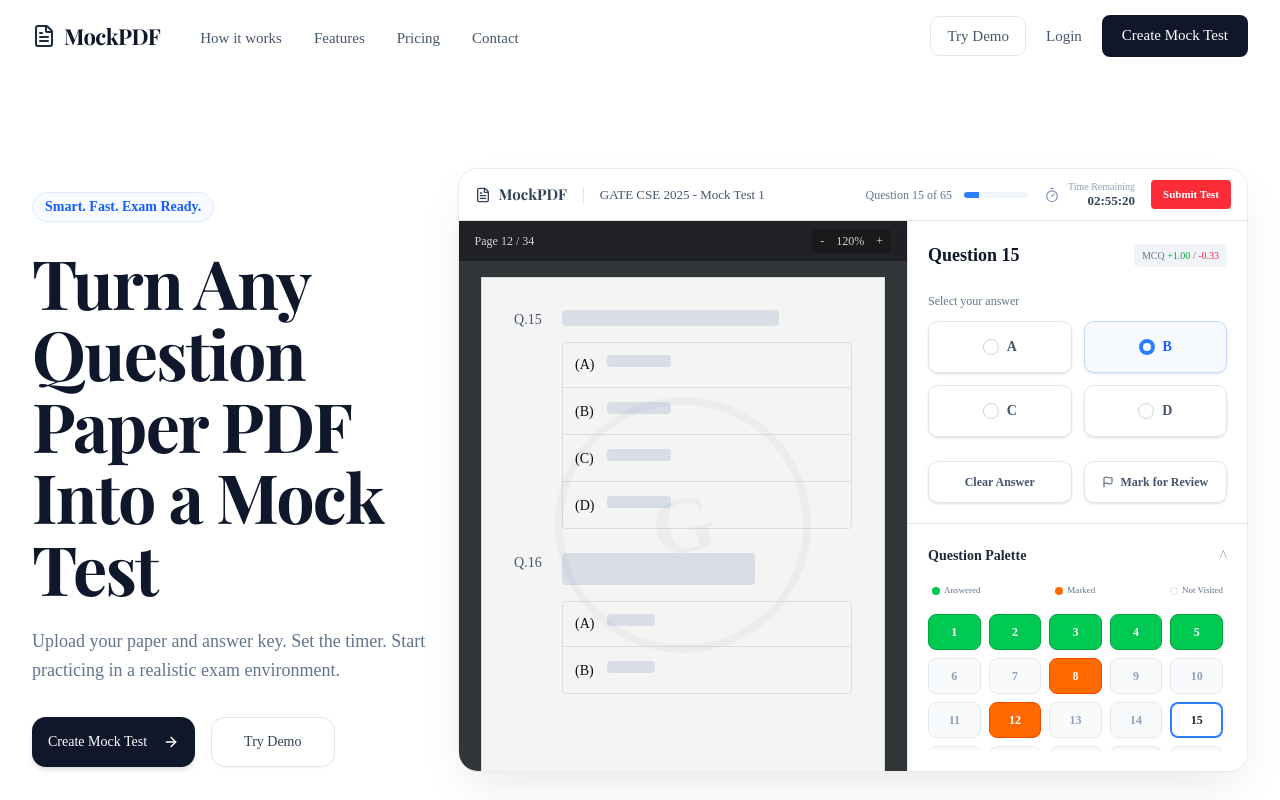
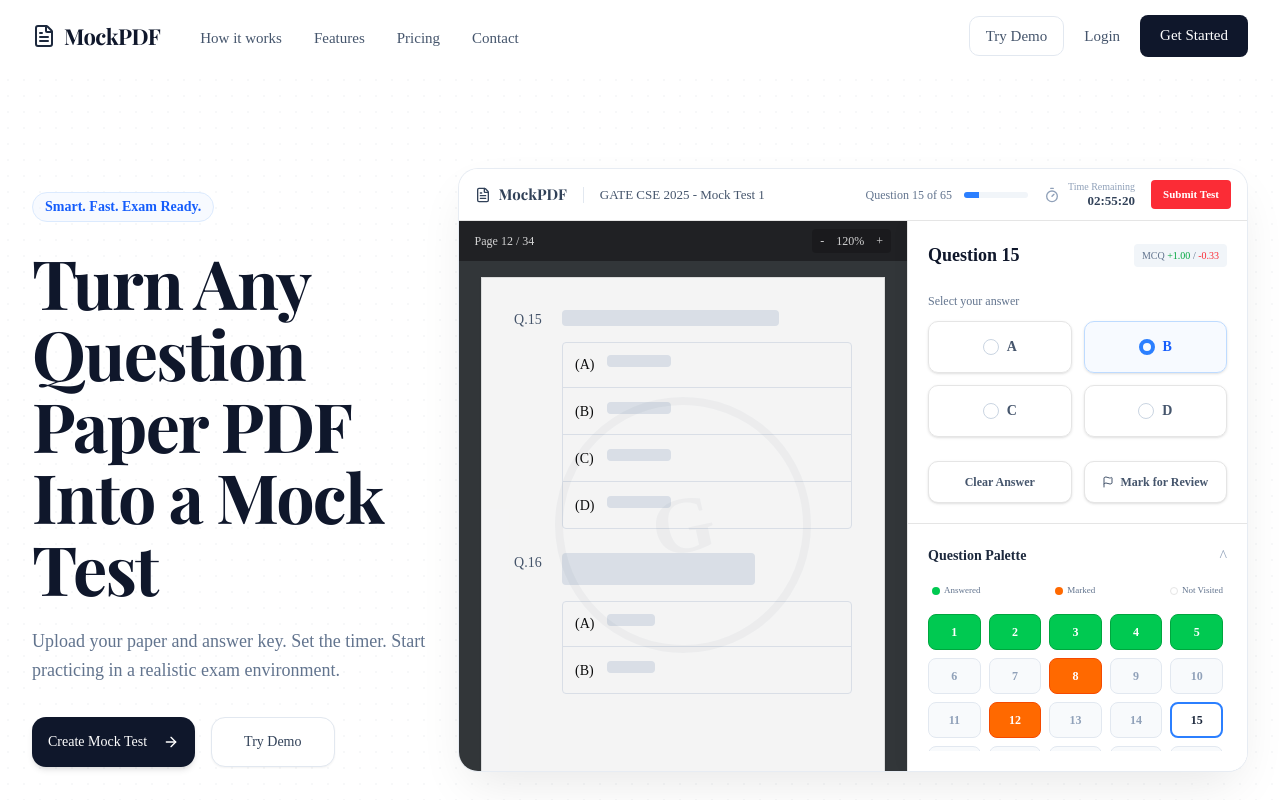
Before and after one commit to Jasbir94/Tests, a Next.js app: page / in a window 1280 px wide. Shown: the top 800 px of the page. Built offline with nearby package versions, Linux system fonts and the light colour scheme; no server answers; a web font is replaced by a local one.

Commit message:
Fix: Hide login button for authenticated users on homepage

```diff
--- a/src/app/page.tsx
+++ b/src/app/page.tsx
@@ -1,4 +1,5 @@
 import Link from "next/link";
+import { auth } from "@/auth";
 import { buttonVariants } from "@/components/ui/button";
 import {
   ArrowRight,
@@ -14,7 +15,9 @@
 import { Sheet, SheetContent, SheetTrigger } from "@/components/ui/sheet";
 import { Button } from "@/components/ui/button";
 
-export default function Home() {
+export default async function Home() {
+  const session = await auth();
+
   return (
     <div className="flex flex-col min-h-[100dvh] w-full overflow-x-hidden font-sans bg-white">
       {/* Header */}
@@ -35,10 +38,21 @@
 
           <div className="hidden md:flex items-center gap-5">
             <Link className="text-[15px] font-medium text-slate-600 hover:text-slate-900 transition-colors border border-slate-200 px-4 py-2 rounded-lg hover:bg-slate-50" href="/demo">Try Demo</Link>
-            <Link className="text-[15px] font-medium text-slate-600 hover:text-slate-900 transition-colors" href="/login">Login</Link>
-            <Link href="/dashboard" className={buttonVariants({ variant: "default", className: "bg-slate-900 hover:bg-slate-800 text-white rounded-lg px-5 h-[42px] text-[15px]" })}>
-              Create Mock Test
-            </Link>
+            {session?.user ? (
+              <>
+                <Link className="text-[15px] font-medium text-slate-600 hover:text-slate-900 transition-colors" href="/dashboard">Dashboard</Link>
+                <Link href="/dashboard/create" className={buttonVariants({ variant: "default", className: "bg-slate-900 hover:bg-slate-800 text-white rounded-lg px-5 h-[42px] text-[15px]" })}>
+                  Create Mock Test
+                </Link>
+              </>
+            ) : (
+              <>
+                <Link className="text-[15px] font-medium text-slate-600 hover:text-slate-900 transition-colors" href="/login">Login</Link>
+                <Link href="/login" className={buttonVariants({ variant: "default", className: "bg-slate-900 hover:bg-slate-800 text-white rounded-lg px-5 h-[42px] text-[15px]" })}>
+                  Get Started
+                </Link>
+              </>
+            )}
           </div>
 
           <Sheet>
@@ -55,10 +69,21 @@
                 <Link className="text-lg font-semibold" href="#pricing">Pricing</Link>
                 <hr className="my-4" />
                 <Link className="text-lg font-semibold" href="/demo">Try Demo</Link>
-                <Link className="text-lg font-semibold" href="/login">Login</Link>
-                <Link href="/dashboard" className={buttonVariants({ variant: "default", className: "bg-slate-900 hover:bg-slate-800 text-white shadow-sm rounded-lg mt-4 w-full" })}>
-                  Create Mock Test
-                </Link>
+                {session?.user ? (
+                  <>
+                    <Link className="text-lg font-semibold" href="/dashboard">Dashboard</Link>
+                    <Link href="/dashboard/create" className={buttonVariants({ variant: "default", className: "bg-slate-900 hover:bg-slate-800 text-white shadow-sm rounded-lg mt-4 w-full" })}>
+                      Create Mock Test
+                    </Link>
+                  </>
+                ) : (
+                  <>
+                    <Link className="text-lg font-semibold" href="/login">Login</Link>
+                    <Link href="/login" className={buttonVariants({ variant: "default", className: "bg-slate-900 hover:bg-slate-800 text-white shadow-sm rounded-lg mt-4 w-full" })}>
+                      Get Started
+                    </Link>
+                  </>
+                )}
               </nav>
             </SheetContent>
           </Sheet>
```
